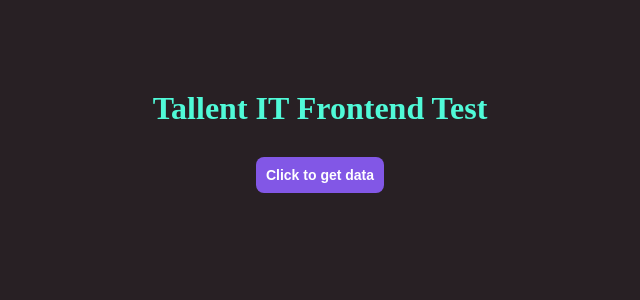
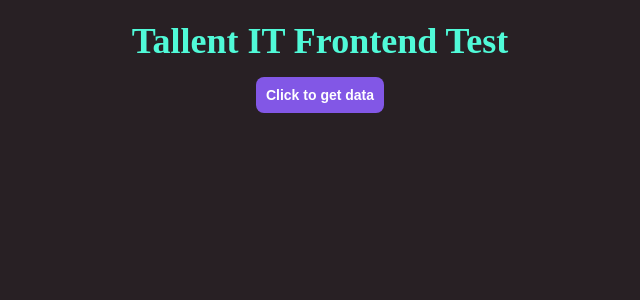
Before and after one commit to felipedeamonteiro/tallent-it-frontend, a Next.js app: page / in a window 1280 px wide. Shown: the top 300 px of the page, without its empty margins (320-960 px from the left). Built offline with nearby package versions, Linux system fonts and the light colour scheme; no server answers.

Commit message:
Add button interaction

```diff
--- a/src/pages/index.tsx
+++ b/src/pages/index.tsx
@@ -54,7 +54,7 @@ export interface lettersData {
 
 
 const Button = styled('button', {
-  marginTop: '30px',
+  marginTop: '15px',
   backgroundColor: '$rocketseat',
   border: 'none',
   padding: '10px',
@@ -63,14 +63,16 @@ const Button = styled('button', {
   color: '#FFF',
   fontStyle: 'Roboto',
   fontWeight: 'bold',
+  transition: 'opacity 0.2s',
 
   '&:hover': {
-    opacity: '0.8'
+    opacity: '0.8',
+    transition: 'opacity 0.2s'
   }
 })
 
 const Container = styled('div', {
-  padding: '90px 50px',
+  padding: '20px 50px 90px 50px',
   display: 'flex',
   justifyContent: 'center',
   alignItems: 'center',
@@ -80,6 +82,7 @@ const Container = styled('div', {
   '.page-title': {
     color: '$greenBlue',
     fontWeight: 'bold',
+    fontSize: '36px'
   },
 
   '.text-data': {
@@ -138,13 +141,24 @@ export default function Home() {
       }
     });
 
-    setLetter(letterObject);
+    if (letter.length > 0) {
+      setLetter([]);
+    } else {
+      setLetter(letterObject);
+    }
+
+
   }
 
   return (
     <Container>
       <h1 className="page-title">Tallent IT Frontend Test</h1>
-      <Button onClick={getLetter} >Click to get data</Button>
+      <Button onClick={getLetter}>
+        {letter.length > 0 ?
+        'Click to remove data' :
+        'Click to get data'
+        }
+      </Button>
 
       {errors.length > 0
         ? <div>Error</div>
```
